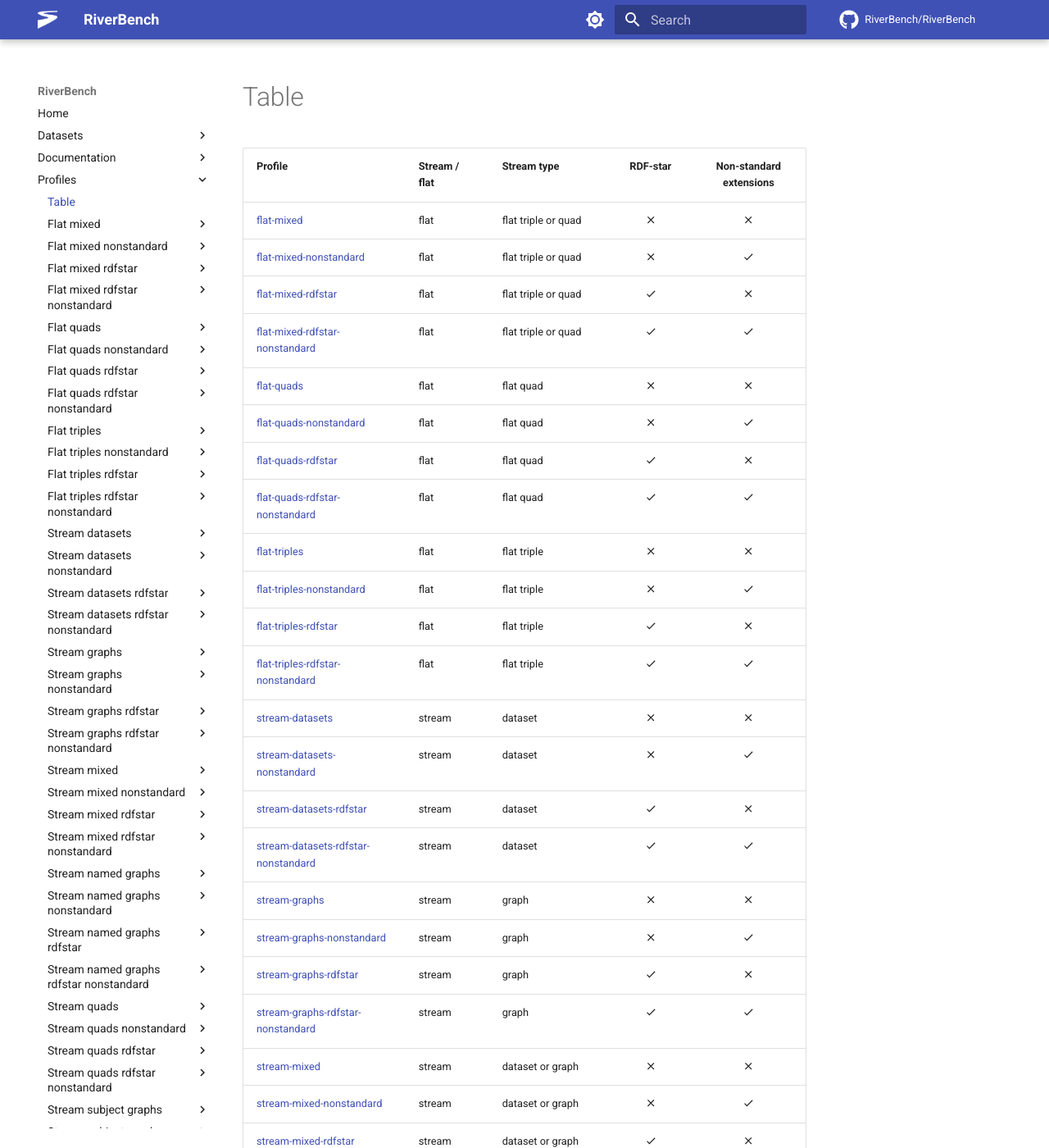
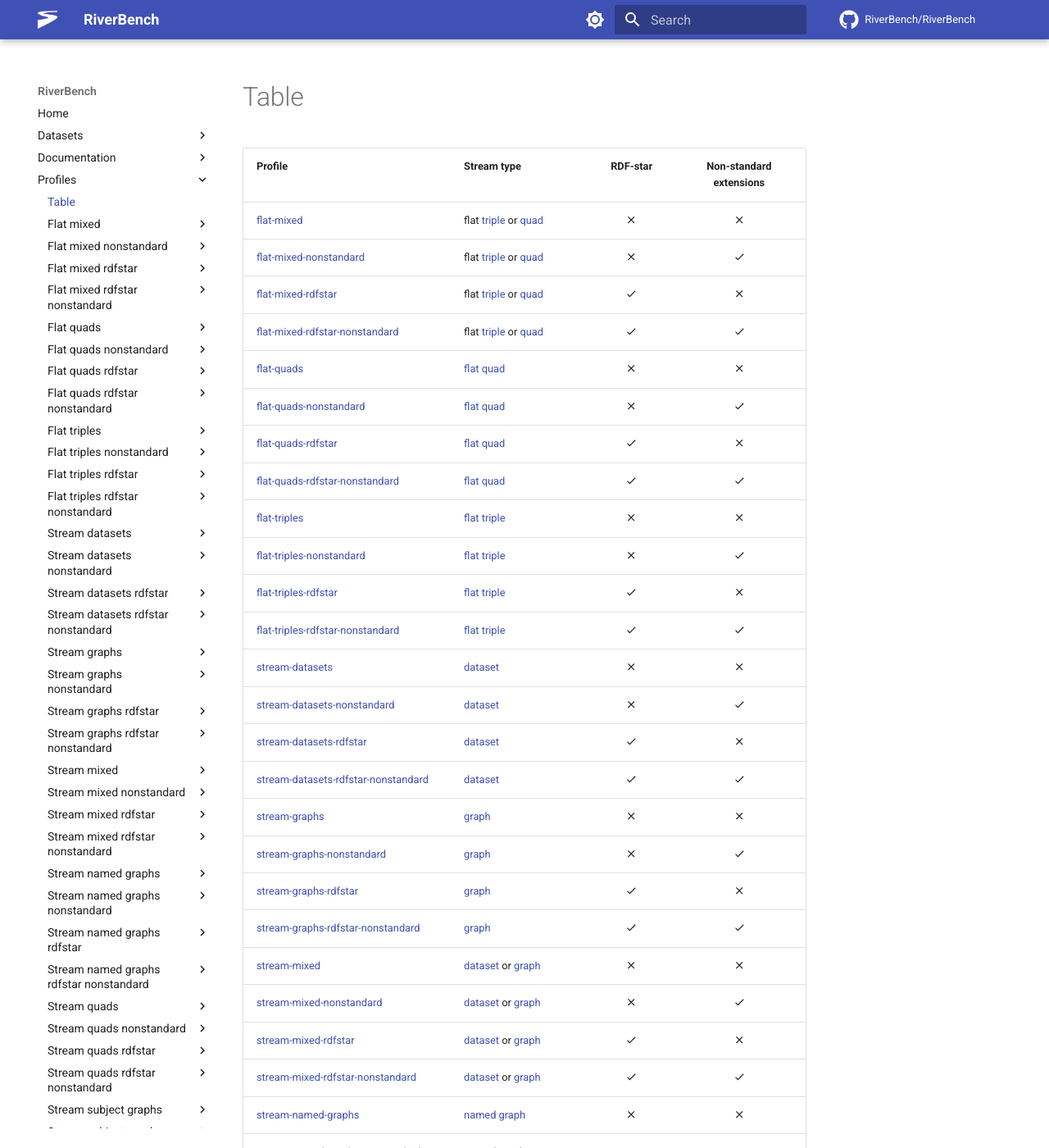
Before and after one commit to RiverBench/riverbench.github.io, an MkDocs documentation site: the page built from docs/profiles/table.md, in a window 1280 px wide and 1400 px high. Shown: the whole window at 82% size. Built offline with MkDocs 1.6.1 and Material for MkDocs 9.7.7, drawn with Linux system fonts in a browser that asks for light colours; comment, search, counter and statistics services are not loaded; some of the changed text lies outside the part shown.

Commit message:
Automatic docs update (dev)

```diff
--- a/docs/profiles/table.md
+++ b/docs/profiles/table.md
@@ -1,38 +1,38 @@
-Profile | Stream / flat | Stream type | RDF-star | Non-standard extensions
---- | --- | --- | :-: | :-:
-[flat-mixed](flat-mixed/dev) | flat | flat triple or quad | :material-close: | :material-close:
-[flat-mixed-nonstandard](flat-mixed-nonstandard/dev) | flat | flat triple or quad | :material-close: | :material-check:
-[flat-mixed-rdfstar](flat-mixed-rdfstar/dev) | flat | flat triple or quad | :material-check: | :material-close:
-[flat-mixed-rdfstar-nonstandard](flat-mixed-rdfstar-nonstandard/dev) | flat | flat triple or quad | :material-check: | :material-check:
-[flat-quads](flat-quads/dev) | flat | flat quad | :material-close: | :material-close:
-[flat-quads-nonstandard](flat-quads-nonstandard/dev) | flat | flat quad | :material-close: | :material-check:
-[flat-quads-rdfstar](flat-quads-rdfstar/dev) | flat | flat quad | :material-check: | :material-close:
-[flat-quads-rdfstar-nonstandard](flat-quads-rdfstar-nonstandard/dev) | flat | flat quad | :material-check: | :material-check:
-[flat-triples](flat-triples/dev) | flat | flat triple | :material-close: | :material-close:
-[flat-triples-nonstandard](flat-triples-nonstandard/dev) | flat | flat triple | :material-close: | :material-check:
-[flat-triples-rdfstar](flat-triples-rdfstar/dev) | flat | flat triple | :material-check: | :material-close:
-[flat-triples-rdfstar-nonstandard](flat-triples-rdfstar-nonstandard/dev) | flat | flat triple | :material-check: | :material-check:
-[stream-datasets](stream-datasets/dev) | stream | dataset | :material-close: | :material-close:
-[stream-datasets-nonstandard](stream-datasets-nonstandard/dev) | stream | dataset | :material-close: | :material-check:
-[stream-datasets-rdfstar](stream-datasets-rdfstar/dev) | stream | dataset | :material-check: | :material-close:
-[stream-datasets-rdfstar-nonstandard](stream-datasets-rdfstar-nonstandard/dev) | stream | dataset | :material-check: | :material-check:
-[stream-graphs](stream-graphs/dev) | stream | graph | :material-close: | :material-close:
-[stream-graphs-nonstandard](stream-graphs-nonstandard/dev) | stream | graph | :material-close: | :material-check:
-[stream-graphs-rdfstar](stream-graphs-rdfstar/dev) | stream | graph | :material-check: | :material-close:
-[stream-graphs-rdfstar-nonstandard](stream-graphs-rdfstar-nonstandard/dev) | stream | graph | :material-check: | :material-check:
-[stream-mixed](stream-mixed/dev) | stream | dataset or graph | :material-close: | :material-close:
-[stream-mixed-nonstandard](stream-mixed-nonstandard/dev) | stream | dataset or graph | :material-close: | :material-check:
-[stream-mixed-rdfstar](stream-mixed-rdfstar/dev) | stream | dataset or graph | :material-check: | :material-close:
-[stream-mixed-rdfstar-nonstandard](stream-mixed-rdfstar-nonstandard/dev) | stream | dataset or graph | :material-check: | :material-check:
-[stream-named-graphs](stream-named-graphs/dev) | stream | named graph | :material-close: | :material-close:
-[stream-named-graphs-nonstandard](stream-named-graphs-nonstandard/dev) | stream | named graph | :material-close: | :material-check:
-[stream-named-graphs-rdfstar](stream-named-graphs-rdfstar/dev) | stream | named graph | :material-check: | :material-close:
-[stream-named-graphs-rdfstar-nonstandard](stream-named-graphs-rdfstar-nonstandard/dev) | stream | named graph | :material-check: | :material-check:
-[stream-subject-graphs](stream-subject-graphs/dev) | stream | subject graph | :material-close: | :material-close:
-[stream-subject-graphs-nonstandard](stream-subject-graphs-nonstandard/dev) | stream | subject graph | :material-close: | :material-check:
-[stream-subject-graphs-rdfstar](stream-subject-graphs-rdfstar/dev) | stream | subject graph | :material-check: | :material-close:
-[stream-subject-graphs-rdfstar-nonstandard](stream-subject-graphs-rdfstar-nonstandard/dev) | stream | subject graph | :material-check: | :material-check:
-[stream-ts-named-graphs](stream-ts-named-graphs/dev) | stream | timestamped named graph | :material-close: | :material-close:
-[stream-ts-named-graphs-nonstandard](stream-ts-named-graphs-nonstandard/dev) | stream | timestamped named graph | :material-close: | :material-check:
-[stream-ts-named-graphs-rdfstar](stream-ts-named-graphs-rdfstar/dev) | stream | timestamped named graph | :material-check: | :material-close:
-[stream-ts-named-graphs-rdfstar-nonstandard](stream-ts-named-graphs-rdfstar-nonstandard/dev) | stream | timestamped named graph | :material-check: | :material-check:
+Profile | Stream type | RDF-star | Non-standard extensions
+--- | --- | :-: | :-:
+[flat-mixed](flat-mixed/dev) | flat [triple](https://w3id.org/stax/dev/taxonomy#flat-rdf-triple-stream) or [quad](https://w3id.org/stax/dev/taxonomy#flat-rdf-quad-stream) | :material-close: | :material-close:
+[flat-mixed-nonstandard](flat-mixed-nonstandard/dev) | flat [triple](https://w3id.org/stax/dev/taxonomy#flat-rdf-triple-stream) or [quad](https://w3id.org/stax/dev/taxonomy#flat-rdf-quad-stream) | :material-close: | :material-check:
+[flat-mixed-rdfstar](flat-mixed-rdfstar/dev) | flat [triple](https://w3id.org/stax/dev/taxonomy#flat-rdf-triple-stream) or [quad](https://w3id.org/stax/dev/taxonomy#flat-rdf-quad-stream) | :material-check: | :material-close:
+[flat-mixed-rdfstar-nonstandard](flat-mixed-rdfstar-nonstandard/dev) | flat [triple](https://w3id.org/stax/dev/taxonomy#flat-rdf-triple-stream) or [quad](https://w3id.org/stax/dev/taxonomy#flat-rdf-quad-stream) | :material-check: | :material-check:
+[flat-quads](flat-quads/dev) | [flat quad](https://w3id.org/stax/dev/taxonomy#flat-rdf-quad-stream) | :material-close: | :material-close:
+[flat-quads-nonstandard](flat-quads-nonstandard/dev) | [flat quad](https://w3id.org/stax/dev/taxonomy#flat-rdf-quad-stream) | :material-close: | :material-check:
+[flat-quads-rdfstar](flat-quads-rdfstar/dev) | [flat quad](https://w3id.org/stax/dev/taxonomy#flat-rdf-quad-stream) | :material-check: | :material-close:
+[flat-quads-rdfstar-nonstandard](flat-quads-rdfstar-nonstandard/dev) | [flat quad](https://w3id.org/stax/dev/taxonomy#flat-rdf-quad-stream) | :material-check: | :material-check:
+[flat-triples](flat-triples/dev) | [flat triple](https://w3id.org/stax/dev/taxonomy#flat-rdf-triple-stream) | :material-close: | :material-close:
+[flat-triples-nonstandard](flat-triples-nonstandard/dev) | [flat triple](https://w3id.org/stax/dev/taxonomy#flat-rdf-triple-stream) | :material-close: | :material-check:
+[flat-triples-rdfstar](flat-triples-rdfstar/dev) | [flat triple](https://w3id.org/stax/dev/taxonomy#flat-rdf-triple-stream) | :material-check: | :material-close:
+[flat-triples-rdfstar-nonstandard](flat-triples-rdfstar-nonstandard/dev) | [flat triple](https://w3id.org/stax/dev/taxonomy#flat-rdf-triple-stream) | :material-check: | :material-check:
+[stream-datasets](stream-datasets/dev) | [dataset](https://w3id.org/stax/dev/taxonomy#rdf-dataset-stream) | :material-close: | :material-close:
+[stream-datasets-nonstandard](stream-datasets-nonstandard/dev) | [dataset](https://w3id.org/stax/dev/taxonomy#rdf-dataset-stream) | :material-close: | :material-check:
+[stream-datasets-rdfstar](stream-datasets-rdfstar/dev) | [dataset](https://w3id.org/stax/dev/taxonomy#rdf-dataset-stream) | :material-check: | :material-close:
+[stream-datasets-rdfstar-nonstandard](stream-datasets-rdfstar-nonstandard/dev) | [dataset](https://w3id.org/stax/dev/taxonomy#rdf-dataset-stream) | :material-check: | :material-check:
+[stream-graphs](stream-graphs/dev) | [graph](https://w3id.org/stax/dev/taxonomy#rdf-graph-stream) | :material-close: | :material-close:
+[stream-graphs-nonstandard](stream-graphs-nonstandard/dev) | [graph](https://w3id.org/stax/dev/taxonomy#rdf-graph-stream) | :material-close: | :material-check:
+[stream-graphs-rdfstar](stream-graphs-rdfstar/dev) | [graph](https://w3id.org/stax/dev/taxonomy#rdf-graph-stream) | :material-check: | :material-close:
+[stream-graphs-rdfstar-nonstandard](stream-graphs-rdfstar-nonstandard/dev) | [graph](https://w3id.org/stax/dev/taxonomy#rdf-graph-stream) | :material-check: | :material-check:
+[stream-mixed](stream-mixed/dev) | [dataset](https://w3id.org/stax/dev/taxonomy#rdf-dataset-stream) or [graph](https://w3id.org/stax/dev/taxonomy#rdf-graph-stream) | :material-close: | :material-close:
+[stream-mixed-nonstandard](stream-mixed-nonstandard/dev) | [dataset](https://w3id.org/stax/dev/taxonomy#rdf-dataset-stream) or [graph](https://w3id.org/stax/dev/taxonomy#rdf-graph-stream) | :material-close: | :material-check:
+[stream-mixed-rdfstar](stream-mixed-rdfstar/dev) | [dataset](https://w3id.org/stax/dev/taxonomy#rdf-dataset-stream) or [graph](https://w3id.org/stax/dev/taxonomy#rdf-graph-stream) | :material-check: | :material-close:
+[stream-mixed-rdfstar-nonstandard](stream-mixed-rdfstar-nonstandard/dev) | [dataset](https://w3id.org/stax/dev/taxonomy#rdf-dataset-stream) or [graph](https://w3id.org/stax/dev/taxonomy#rdf-graph-stream) | :material-check: | :material-check:
+[stream-named-graphs](stream-named-graphs/dev) | [named graph](https://w3id.org/stax/dev/taxonomy#rdf-named-graph-stream) | :material-close: | :material-close:
+[stream-named-graphs-nonstandard](stream-named-graphs-nonstandard/dev) | [named graph](https://w3id.org/stax/dev/taxonomy#rdf-named-graph-stream) | :material-close: | :material-check:
+[stream-named-graphs-rdfstar](stream-named-graphs-rdfstar/dev) | [named graph](https://w3id.org/stax/dev/taxonomy#rdf-named-graph-stream) | :material-check: | :material-close:
+[stream-named-graphs-rdfstar-nonstandard](stream-named-graphs-rdfstar-nonstandard/dev) | [named graph](https://w3id.org/stax/dev/taxonomy#rdf-named-graph-stream) | :material-check: | :material-check:
+[stream-subject-graphs](stream-subject-graphs/dev) | [subject graph](https://w3id.org/stax/dev/taxonomy#rdf-subject-graph-stream) | :material-close: | :material-close:
+[stream-subject-graphs-nonstandard](stream-subject-graphs-nonstandard/dev) | [subject graph](https://w3id.org/stax/dev/taxonomy#rdf-subject-graph-stream) | :material-close: | :material-check:
+[stream-subject-graphs-rdfstar](stream-subject-graphs-rdfstar/dev) | [subject graph](https://w3id.org/stax/dev/taxonomy#rdf-subject-graph-stream) | :material-check: | :material-close:
+[stream-subject-graphs-rdfstar-nonstandard](stream-subject-graphs-rdfstar-nonstandard/dev) | [subject graph](https://w3id.org/stax/dev/taxonomy#rdf-subject-graph-stream) | :material-check: | :material-check:
+[stream-ts-named-graphs](stream-ts-named-graphs/dev) | [timestamped named graph](https://w3id.org/stax/dev/taxonomy#timestamped-rdf-named-graph-stream) | :material-close: | :material-close:
+[stream-ts-named-graphs-nonstandard](stream-ts-named-graphs-nonstandard/dev) | [timestamped named graph](https://w3id.org/stax/dev/taxonomy#timestamped-rdf-named-graph-stream) | :material-close: | :material-check:
+[stream-ts-named-graphs-rdfstar](stream-ts-named-graphs-rdfstar/dev) | [timestamped named graph](https://w3id.org/stax/dev/taxonomy#timestamped-rdf-named-graph-stream) | :material-check: | :material-close:
+[stream-ts-named-graphs-rdfstar-nonstandard](stream-ts-named-graphs-rdfstar-nonstandard/dev) | [timestamped named graph](https://w3id.org/stax/dev/taxonomy#timestamped-rdf-named-graph-stream) | :material-check: | :material-check:
```
Also changed, not shown: docs/datasets/table.md (+12 -12 lines).
